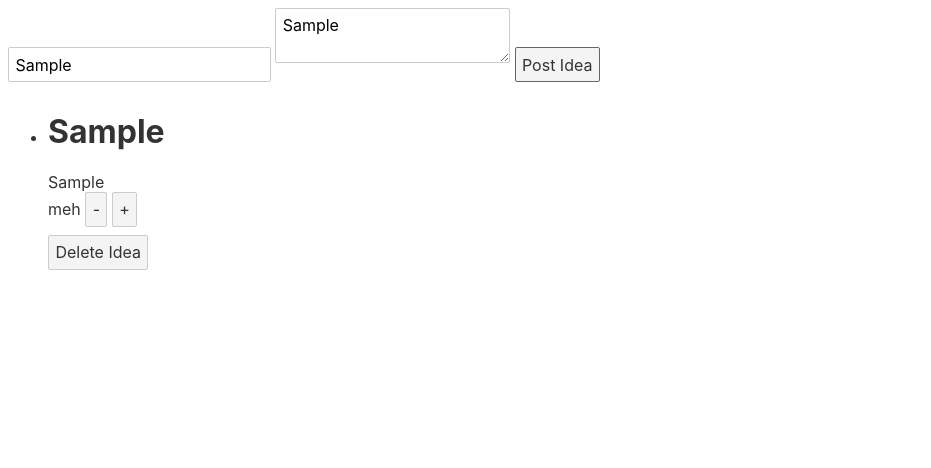
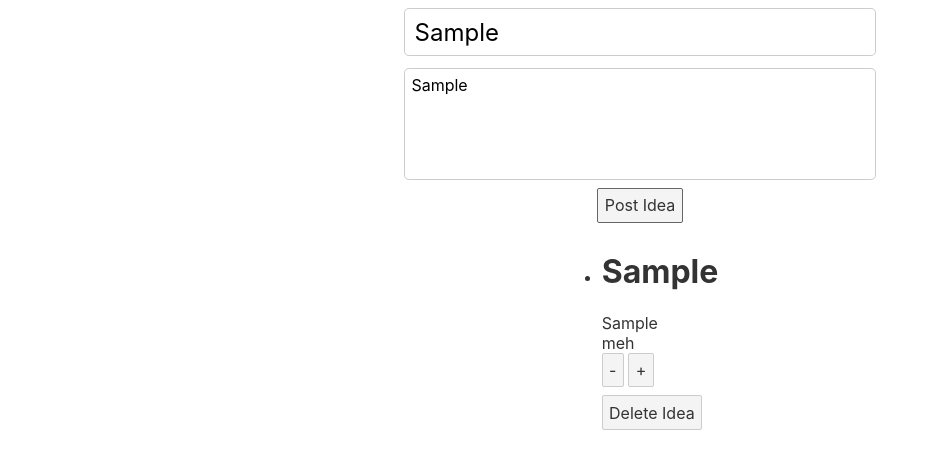
Before and after one commit to bcgodfrey91/svelte-demo, a Svelte app: page / in a window 1280 px wide. Both pictures are taken after typing "Sample", "Sample" into the empty fields and a click on the button "Post Idea". Shown: the top 468 px of the page, without its empty margins (0-931 px from the left). Built offline with nearby package versions, Linux system fonts and the light colour scheme.

Commit message:
style form

```diff
--- a/public/global.css
+++ b/public/global.css
@@ -10,6 +10,9 @@ body {
 	padding: 8px;
 	box-sizing: border-box;
 	font-family: -apple-system, BlinkMacSystemFont, "Segoe UI", Roboto, Oxygen-Sans, Ubuntu, Cantarell, "Helvetica Neue", sans-serif;
+	display: flex;
+	align-items: center;
+	flex-direction: column;
 }
 
 a {
--- a/src/App.svelte
+++ b/src/App.svelte
@@ -28,35 +28,86 @@
 </script>
 
 <style>
+	.container {
+		display: flex;
+		flex-direction: column;
+		align-items: center;
+		justify-content: center;
+		margin: 0 2.5vw;
+		width: 100%;
+	}
+
+	.idea-form {
+		display: flex;
+		flex-direction: column;
+		align-items: center;
+		justify-content: center;
+		width: 100%;
+		max-width: 29.5rem;
+	}
+
+	.form-input,
+	.form-textarea {
+		border-radius: .3rem;
+		width: 100%;
+	}
+
+	.form-input {
+		font-size: 1.5rem;
+		height: 3rem;
+	}
+
+	.form-textarea {
+		height: 7rem;
+		resize: none;
+	}
+
 </style>
 
-<form on:submit|preventDefault={addIdea}>
-	<input />
-	<textarea />
-	<button>Post Idea</button>
+<div class="container">
+	<form on:submit|preventDefault={addIdea} class="idea-form">
+		<input class="form-input" />
+		<textarea class="form-textarea" />
+		<button class="post-idea">Post Idea</button>
 	</form>
+</div>
 
-<ul>
+<ul class="idea-list container">
 	{#each ideas as {id, title, content, quality}, index (id)}
-		<li>
-			<h1>{title}</h1>
-			<span>{content}</span>
-			<div>
+		<li class="idea">
+			<h1 class="title">
+				{title}
+			</h1>
+			<span class="content">
+				{content}
+			</span>
+			<div class="quality-container">
+				<span class="quality">
 					{quality}
+				</span>
+				<div class="button-container">
 					<button
 						on:click={() => decreaseQuality(index)}
 						disabled="{quality === 'meh'}"
+						class="{quality === 'meh' ? 'disabled quality-button' : 'quality-button'}"
 					>
 							-
 					</button>
 					<button
 						on:click={() => increaseQuality(index)}
 						disabled="{quality === 'mega dope'}"
+						class="{quality === 'mega dope' ? 'disabled quality-button' : 'quality-button'}"
 					>
 						+
 					</button>
 				</div>
-			<button on:click={() => removeIdea(id)}>Delete Idea</button>
+			</div>
+			<button
+				on:click={() => removeIdea(id)}
+				class="delete-idea"
+			>
+				Delete Idea
+			</button>
 		</li>
 	{/each}
 </ul>
```
Lines whose indentation alone changed are shown as unchanged.
